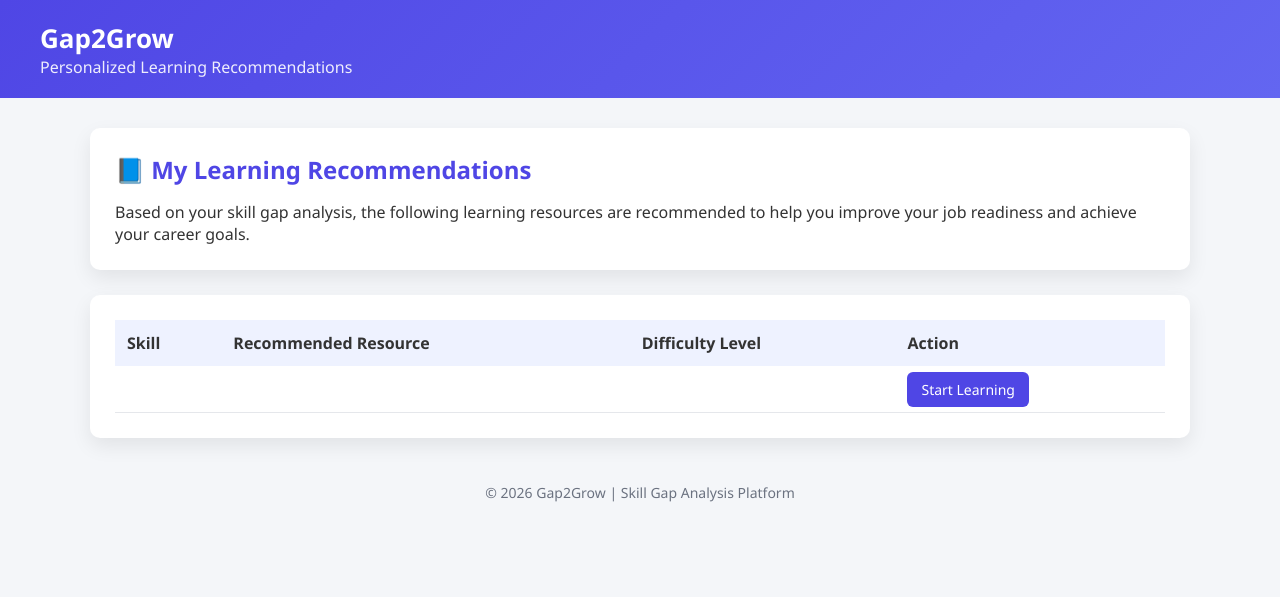
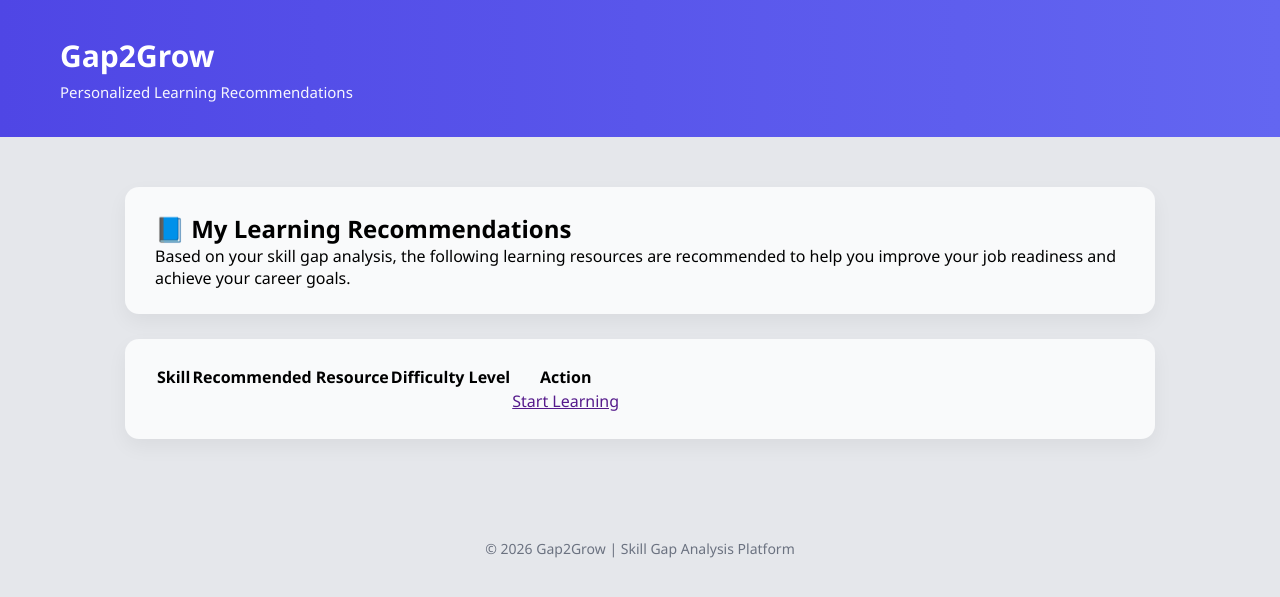
Before and after one commit to samfer2359-projects/Gap2Grow, a PHP site: page /_recommendations.html in a window 1280 px wide. Shown: the top 597 px of the page. Run offline with PHP 8.4, Linux system fonts and the light colour scheme.

Commit message:
module 3 frontend

```diff
--- a/_style.css
+++ b/_style.css
@@ -1,89 +1,101 @@
-* {
-    margin: 0;
-    padding: 0;
-    box-sizing: border-box;
-    font-family: 'Segoe UI', Tahoma, sans-serif;
+*{
+    margin:0;
+    padding:0;
+    box-sizing:border-box;
+    font-family: 'Segoe UI', sans-serif;
 }
 
-body {
-    background-color: #f4f6f9;
-    color: #333;
+body{
+    background:#e5e7eb;
 }
 
 
-.header {
-    background: linear-gradient(135deg, #4f46e5, #6366f1);
-    color: white;
-    padding: 20px 40px;
+.header{
+    background:linear-gradient(90deg,#4f46e5,#6366f1);
+    color:white;
+    padding:35px 60px;
 }
 
-.header h1 {
-    font-size: 26px;
+.header h1{
+    font-size:30px;
+    font-weight:600;
 }
 
-.header p {
-    opacity: 0.9;
+.header p{
+    margin-top:6px;
+    opacity:0.95;
+    font-size:15px;
 }
 
 
-.container {
-    width: 90%;
-    max-width: 1100px;
-    margin: 30px auto;
+.container{
+    max-width:1050px;
+    margin:40px auto;
+    padding:10px;
 }
 
 
-.card {
-    background: white;
-    padding: 25px;
-    border-radius: 10px;
-    box-shadow: 0 8px 20px rgba(0,0,0,0.08);
-    margin-bottom: 25px;
+.card{
+    background:#f9fafb;
+    padding:25px 30px;
+    border-radius:14px;
+    box-shadow:0 8px 20px rgba(0,0,0,0.05);
+    margin-bottom:25px;
 }
 
-.card h2 {
-    margin-bottom: 15px;
-    color: #4f46e5;
+.card h3{
+    font-size:22px;
+    margin-bottom:15px;
+    color:#4338ca;
+}
+
+.card h4{
+    font-size:18px;
+    margin-bottom:15px;
+    color:#374151;
 }
 
 
-table {
-    width: 100%;
-    border-collapse: collapse;
+.intro-card{
+    background:#f3f4f6;
 }
 
-table th {
-    background-color: #eef2ff;
-    color: #333;
-    text-align: left;
-    padding: 12px;
+
+.grid{
+    display:grid;
+    grid-template-columns:repeat(2,1fr);
+    gap:25px;
 }
 
-table td {
-    padding: 12px;
-    border-bottom: 1px solid #e5e7eb;
+
+.kpi-number{
+    font-size:44px;
+    font-weight:700;
+    color:#16a34a;
+}
+
+
+.chart-box{
+    position: relative;
+    height: 220px;
+    width: 100%;
+    display: flex;
+    align-items: center;
+    justify-content: center;
 }
 
 
 
-
-.btn {
-    background-color: #4f46e5;
-    color: white;
-    padding: 8px 14px;
-    border-radius: 6px;
-    text-decoration: none;
-    font-size: 14px;
-}
-
-.btn:hover {
-    background-color: #4338ca;
+canvas{
+    width:100% !important;
+    height:100% !important;
 }
 
 
-.footer {
-    text-align: center;
-    padding: 15px;
-    color: #6b7280;
-    font-size: 14px;
+.footer{
+    text-align:center;
+    padding:25px;
+    margin-top:40px;
+    color:#6b7280;
+    font-size:14px;
 }
```
Also changed, not shown: _dashboard.html (deleted, +0 -55 lines), _dashboard.php (added, +246 -0 lines), database.sql (+8 -11 lines), db.php (added, +14 -0 lines), README.md (deleted).
